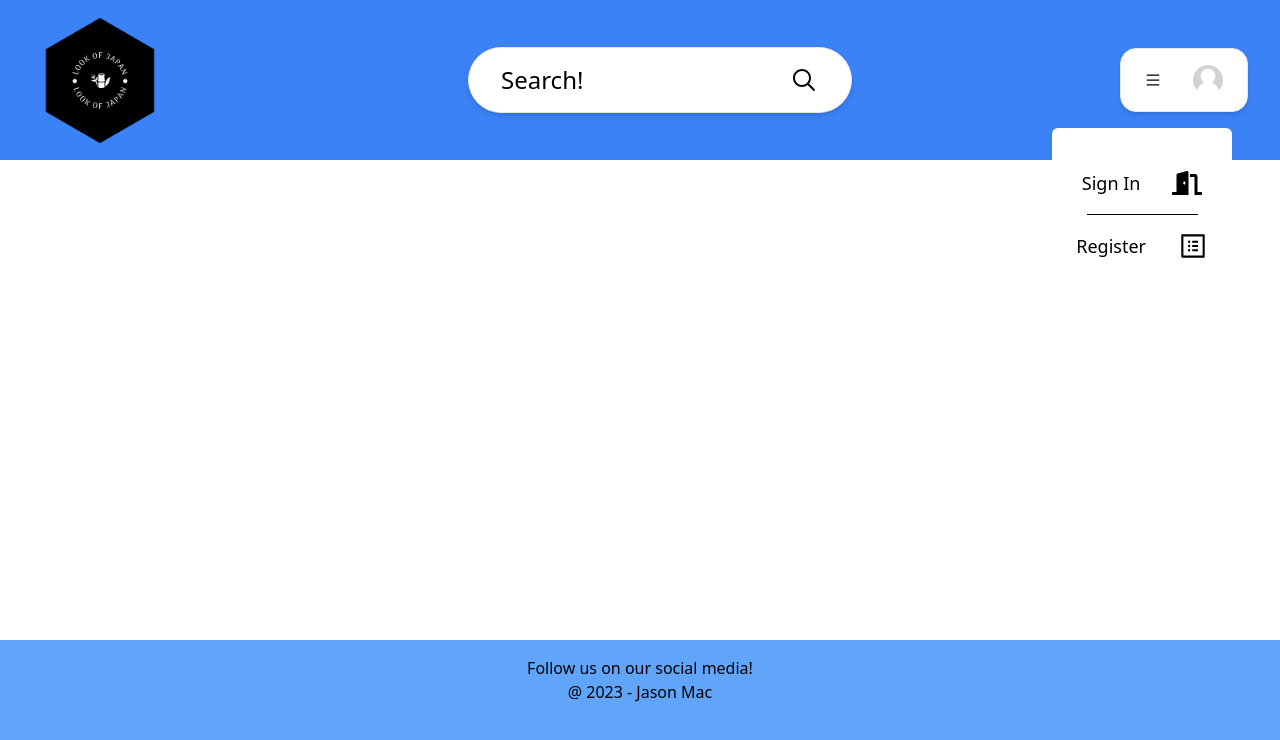
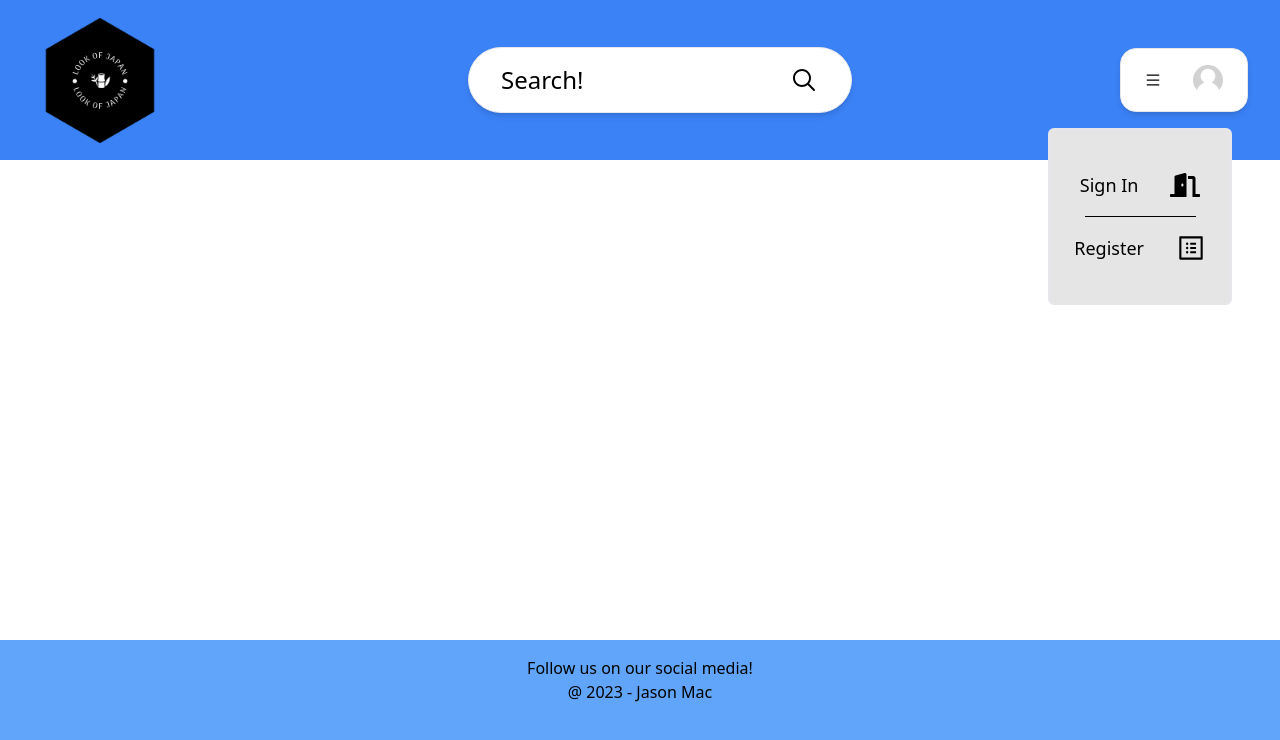
Before and after one commit to JasonMac123/market-place, a Next.js app: page / in a window 1280 px wide. Both pictures are taken after a click on the element 1184 px from the left and 80 px from the top of the page. Shown: the top 740 px of the page. Built offline with nearby package versions, Linux system fonts and the light colour scheme.

Commit message:
Adds constrast between usermenu and background

```diff
--- a/app/components/navbar/UserMenu.tsx
+++ b/app/components/navbar/UserMenu.tsx
@@ -25,7 +25,7 @@ const UserMenu = () => {
         <Avatar />
       </div>
       {openStatus && (
-        <div className="absolute right-12 top-20 text-md rounded-md bg-white py-8 px-4">
+        <div className="absolute right-12 top-20 text-md rounded-md bg-neutral-200 py-8 px-4 border-[2px]">
           <div className="flex flex-col items-center justify-center space-y-2">
             <MenuItem
               label="Sign In"
```
